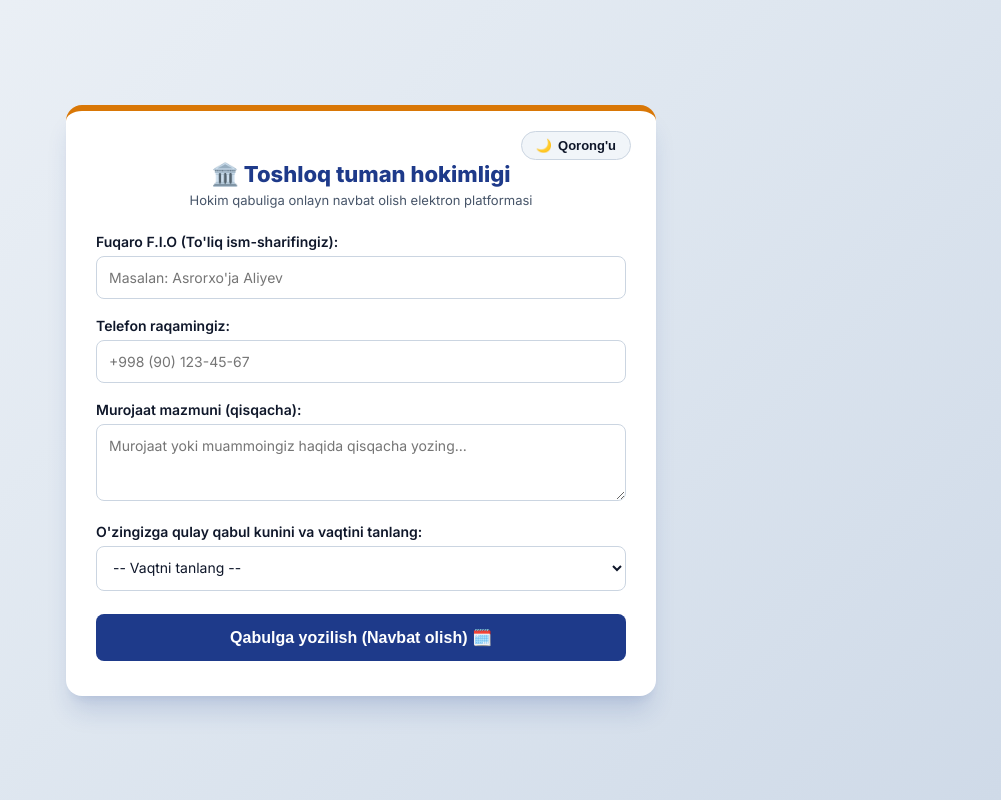
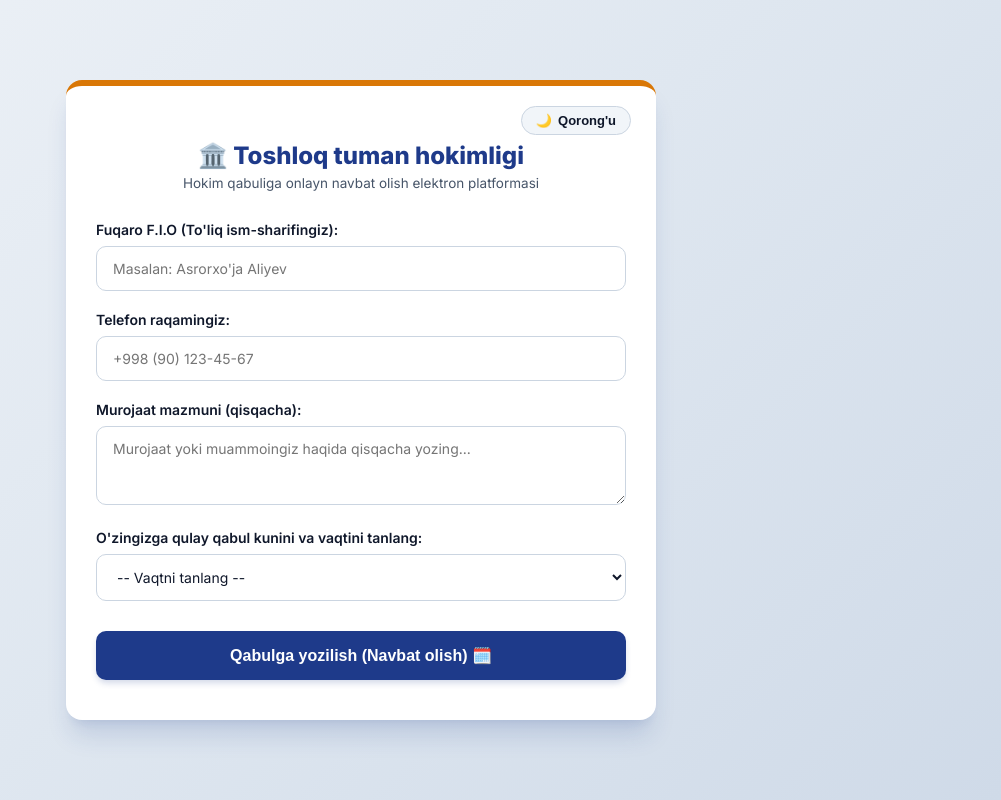
Before and after one commit to asrorxoja-10/lor_navbat, a Django app: page / in a window 1280 px wide. Shown: the whole page, without its empty margins (279-1280 px from the left). Run offline with Django 5.2, Linux system fonts and the light colour scheme; data comes from the database, SQL or seed files in the repository.

Commit message:
fix: production cache-busting architecture implemented

```diff
--- a/appointments/templates/appointments/home.html
+++ b/appointments/templates/appointments/home.html
@@ -6,141 +6,139 @@
     <title>Toshloq tuman hokimi qabuliga onlayn navbat olish</title>
     <link href="https://fonts.googleapis.com/css2?family=Inter:wght@400;600;700;800&display=swap" rel="stylesheet">
     <style>
-        /* YORUG' REJIM USLUBLARI (STANDART) */
+        /* STANDART YORUG' REJIM - PRESTIJ HOKIMIYAT STILI */
         body {
             font-family: 'Inter', sans-serif;
             margin: 0;
-            padding: 15px;
+            padding: 20px;
             min-height: 100vh;
             display: flex;
             align-items: center;
             justify-content: center;
             box-sizing: border-box;
-            transition: all 0.3s ease;
-
-            /* Hokimiyat uchun muhtasham dynamic gradient fon */
-            background: linear-gradient(135deg, #eef2f7 0%, #dfe7f0 50%, #cfdae8 100%);
-            color: #0f172a;
+            transition: background 0.3s ease, color 0.3s ease;
+            background: linear-gradient(135deg, #eef2f7 0%, #dfe7f0 50%, #cfdae8 100%) !important;
+            color: #0f172a !important;
         }
 
         .container {
             width: 100%;
             max-width: 530px;
-            background: #ffffff;
-            padding: 35px 30px;
+            background: #ffffff !important;
+            padding: 40px 30px;
             border-radius: 16px;
             box-shadow: 0 20px 25px -5px rgba(30, 58, 138, 0.15), 0 8px 10px -6px rgba(30, 58, 138, 0.1);
-            border-top: 6px solid #d97706; /* Oltinrang liniya */
+            border-top: 6px solid #d97706 !important; /* Oltinrang chiziq */
             position: relative;
-            transition: all 0.3s ease;
         }
 
         .theme-toggle {
             position: absolute;
             top: 20px;
             right: 25px;
-            background: #f1f5f9;
-            border: 1px solid #cbd5e1;
+            background: #f1f5f9 !important;
+            border: 1px solid #cbd5e1 !important;
             padding: 6px 14px;
             border-radius: 20px;
             cursor: pointer;
             font-size: 13px;
             font-weight: 600;
-            color: #0f172a;
+            color: #0f172a !important;
             display: flex;
             align-items: center;
             gap: 6px;
-            transition: all 0.2s;
         }
 
         h1 {
-            font-size: 22px;
+            font-size: 24px;
             font-weight: 800;
             text-align: center;
-            color: #1e3a8a; /* Hokimiyat ko'k rangi */
+            color: #1e3a8a !important; /* Hokimiyat ko'k rangi */
             margin: 15px 0 5px 0;
         }
         .subtitle {
             text-align: center;
-            color: #475569;
-            margin-bottom: 25px;
-            font-size: 13px;
-            font-weight: 500;
+            color: #475569 !important;
+            margin-bottom: 30px;
+            font-size: 13.5px;
         }
 
         .alert {
-            padding: 12px;
-            border-radius: 8px;
-            margin-bottom: 20px;
+            padding: 14px;
+            border-radius: 10px;
+            margin-bottom: 22px;
             font-size: 14px;
             font-weight: 600;
             text-align: center;
         }
-        .alert-success { background-color: #dcfce7; color: #15803d; }
-        .alert-error { background-color: #fee2e2; color: #b91c1c; }
+        .alert-success { background-color: #dcfce7 !important; color: #15803d !important; border-left: 4px solid #22c55e !important; }
+        .alert-error { background-color: #fee2e2 !important; color: #b91c1c !important; border-left: 4px solid #ef4444 !important; }
 
-        .form-group { margin-bottom: 18px; }
-        label { display: block; font-weight: 600; margin-bottom: 6px; font-size: 14px; color: #0f172a; }
+        .form-group { margin-bottom: 20px; }
+        label { display: block; font-weight: 600; margin-bottom: 8px; font-size: 14px; color: #0f172a !important; }
 
         input, textarea, select {
             width: 100%;
-            padding: 12px;
-            border: 1px solid #cbd5e1;
-            border-radius: 8px;
+            padding: 13px 16px;
+            border: 1px solid #cbd5e1 !important;
+            border-radius: 10px;
             box-sizing: border-box;
             font-family: inherit;
             font-size: 14px;
-            background-color: #ffffff;
-            color: #0f172a;
-            transition: all 0.2s;
+            background-color: #ffffff !important;
+            color: #0f172a !important;
         }
-        input:focus, textarea:focus, select:focus { outline: none; border-color: #1e3a8a; }
+        input:focus, textarea:focus, select:focus {
+            outline: none;
+            border-color: #1e3a8a !important;
+            box-shadow: 0 0 0 3px rgba(30, 58, 138, 0.15) !important;
+        }
 
         .btn {
-            background-color: #1e3a8a;
-            color: white;
-            padding: 14px;
+            background-color: #1e3a8a !important;
+            color: #ffffff !important;
+            padding: 15px;
             border: none;
-            border-radius: 8px;
+            border-radius: 10px;
             width: 100%;
             font-size: 16px;
-            font-weight: 600;
+            font-weight: 700;
             cursor: pointer;
-            transition: all 0.2s;
-            margin-top: 5px;
+            box-shadow: 0 4px 6px -1px rgba(30, 58, 138, 0.2);
+            margin-top: 10px;
         }
-        .btn:hover { background-color: #1e40af; opacity: 0.95; }
 
-        /* QORONG'U REJIM USLUBLARI (DARK MODE) */
+        /* QORONG'U REJIM STILLARI (MAJBURIY OVERRIDE) */
         body.dark-mode {
-            background: linear-gradient(135deg, #060b14 0%, #0c152b 50%, #122142 100%);
-            color: #f8fafc;
+            background: linear-gradient(135deg, #060b14 0%, #0c152b 50%, #122142 100%) !important;
+            color: #f8fafc !important;
         }
         body.dark-mode .container {
-            background: #111c33;
-            box-shadow: 0 20px 25px -5px rgba(0, 0, 0, 0.5), 0 8px 10px -6px rgba(0, 0, 0, 0.4);
+            background: #111c33 !important;
+            box-shadow: 0 20px 25px -5px rgba(0, 0, 0, 0.5) !important;
         }
         body.dark-mode .theme-toggle {
-            background: #1a2642;
-            border-color: #2e3f69;
-            color: #f8fafc;
+            background: #172445 !important;
+            border-color: #2e3f69 !important;
+            color: #f8fafc !important;
         }
-        body.dark-mode h1 { color: #38bdf8; }
-        body.dark-mode .subtitle { color: #94a3b8; }
-        body.dark-mode label { color: #f8fafc; }
+        body.dark-mode h1 { color: #38bdf8 !important; }
+        body.dark-mode .subtitle { color: #94a3b8 !important; }
+        body.dark-mode label { color: #f8fafc !important; }
         body.dark-mode input, body.dark-mode textarea, body.dark-mode select {
-            background-color: #172445;
-            border-color: #2e3f69;
-            color: #f8fafc;
+            background-color: #172445 !important;
+            border-color: #2e3f69 !important;
+            color: #f8fafc !important;
         }
-        body.dark-mode input:focus, body.dark-mode textarea:focus, body.dark-mode select:focus { border-color: #38bdf8; }
-        body.dark-mode .btn { background-color: #0284c7; }
-        body.dark-mode .btn:hover { background-color: #0369a1; }
-        body.dark-mode .alert-success { background-color: #064e3b; color: #6ee7b7; }
-        body.dark-mode .alert-error { background-color: #4c1d1d; color: #fca5a5; }
+        body.dark-mode input:focus, body.dark-mode textarea:focus, body.dark-mode select:focus { border-color: #38bdf8 !important; }
+        body.dark-mode .btn { background-color: #0284c7 !important; }
+        body.dark-mode .alert-success { background-color: #064e3b !important; color: #a7f3d0 !important; }
+        body.dark-mode .alert-error { background-color: #4c1d1d !important; color: #fca5a5 !important; }
     </style>
 </head>
 <body>
+    <span style="display:none;" id="cache-buster">v={{ v }}</span>
+
     <div class="container">
         <button type="button" class="theme-toggle" id="modeSwitcher">
             <span id="modeIcon">🌙</span> <span id="modeText">Qorong'u</span>
@@ -196,7 +194,6 @@
         const text = document.getElementById('modeText');
         const body = document.body;
 
-        // Xotiradan rejimni tekshirish va darhol qo'llash
         const savedTheme = localStorage.getItem('site-theme') || 'light';
         if (savedTheme === 'dark') {
             body.classList.add('dark-mode');
@@ -206,7 +203,6 @@
 
         switcher.addEventListener('click', function() {
             body.classList.toggle('dark-mode');
-
             if (body.classList.contains('dark-mode')) {
                 localStorage.setItem('site-theme', 'dark');
                 icon.textContent = '☀️';
--- a/appointments/views.py
+++ b/appointments/views.py
@@ -1,4 +1,5 @@
 import datetime
+import time as time_module
 from datetime import datetime as dt, date, time, timedelta
 from django.contrib import messages
 from django.shortcuts import render, redirect, get_object_or_404
@@ -58,7 +59,11 @@ def home_view(request):
     all_slots = TimeSlot.objects.filter(date__gte=bugun, is_booked=False).order_by('date', 'time')
     slots = [s for s in all_slots if not (s.date == bugun and s.time < hozirgi_vaqt)]
 
-    return render(request, 'appointments/home.html', {'slots': slots})
+    # Brauzer keshini har safar majburlab yangilash uchun vaqt muhrini (timestamp) qo'shamiz
+    return render(request, 'appointments/home.html', {
+        'slots': slots,
+        'v': time_module.time()
+    })
 
 
 def generate_new_slots_view(request):
```
